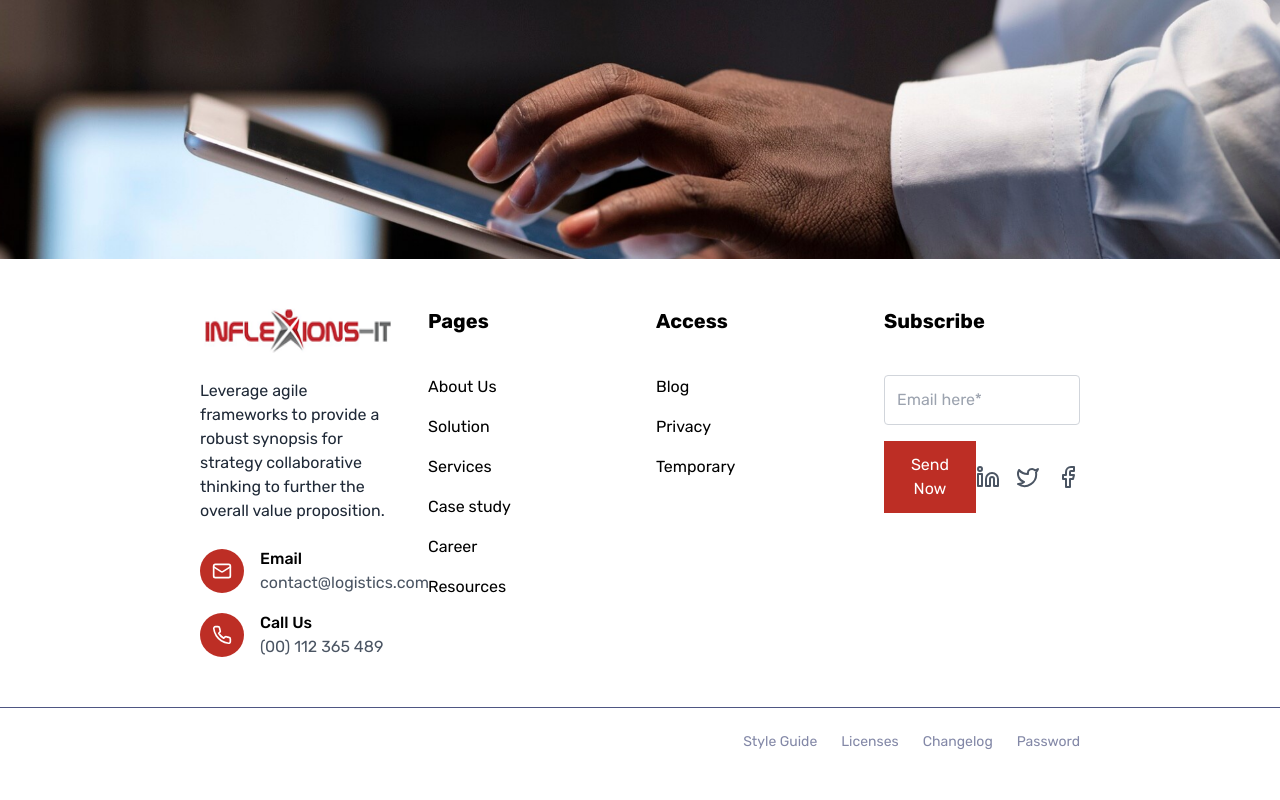
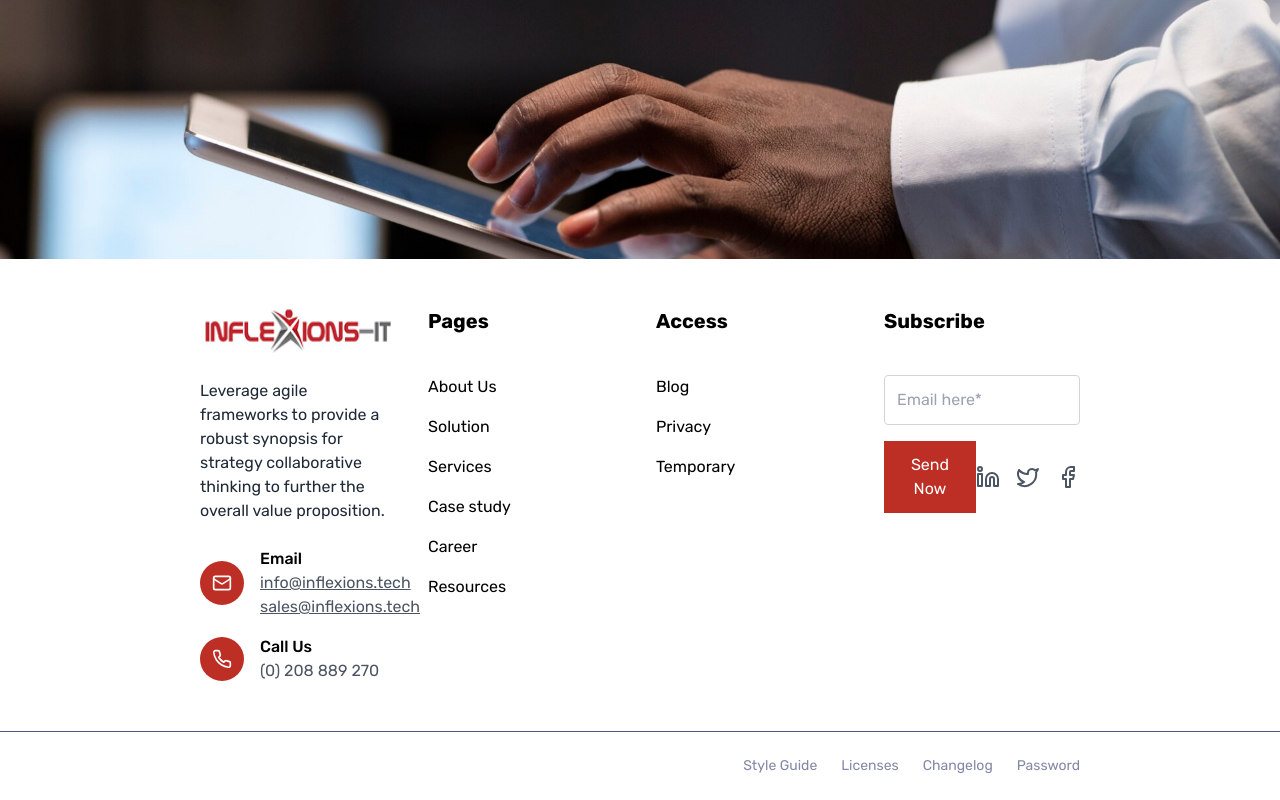
Before and after one commit to ekowtee/inflex, a React (Vite) app: page / in a window 1280 px wide. Shown: the part 4379-5179 px from the top of the page. Before the commit the page ends 5155 px from the top, so only its background shows below. Built offline with nearby package versions, Linux system fonts and the light colour scheme; what tailwindcss-motion would draw is missing.

Commit message:
project update

```diff
--- a/src/components/Footer.jsx
+++ b/src/components/Footer.jsx
@@ -24,7 +24,14 @@
                                 </div>
                                 <div>
                                     <p className="font-medium">Email</p>
-                                    <p className="text-gray-600">contact@logistics.com</p>
+                                    <p className="text-gray-600">
+                                        <a href="mailto:info@inflexions.tech" className="underline hover:text-blue-600">
+                                            info@inflexions.tech
+                                        </a> {' '}
+                                        <a href="mailto:sales@inflexions.tech" className="underline hover:text-blue-600">
+                                            sales@inflexions.tech
+                                        </a>
+                                    </p>
                                 </div>
                             </div>
                             <div className="flex items-center">
@@ -33,7 +40,7 @@
                                 </div>
                                 <div>
                                     <p className="font-medium">Call Us</p>
-                                    <p className="text-gray-600">(00) 112 365 489</p>
+                                    <p className="text-gray-600">(0) 208 889 270</p>
                                 </div>
                             </div>
                         </div>
--- a/src/components/Navbar.jsx
+++ b/src/components/Navbar.jsx
@@ -99,16 +99,16 @@
                 {/* Desktop social + contact */}
                 <div className="hidden lg:flex items-center space-x-4">
                     <div className="flex items-center space-x-3 mr-4">
-                        <Link to="#" className="text-gray-500 hover:text-[#5C5D5D]">
+                        <Link to="#" className="text-gray-500 hover:text-[#BD2E25]">
                             <FaInstagram size={20} />
                         </Link>
-                        <Link to="#" className="text-gray-500 hover:text-[#5C5D5D]">
+                        <Link to="#" className="text-gray-500 hover:text-[#BD2E25]">
                             <FaFacebookF size={20} />
                         </Link>
-                        <Link to="#" className="text-gray-500 hover:text-[#5C5D5D]">
+                        <Link to="#" className="text-gray-500 hover:text-[#BD2E25]">
                             <FaTwitter size={20} />
                         </Link>
-                        <Link to="#" className="text-gray-500 hover:text-[#5C5D5D]">
+                        <Link to="#" className="text-gray-500 hover:text-[#BD2E25]">
                             <FaLinkedinIn size={20} />
                         </Link>
                     </div>
@@ -191,16 +191,16 @@
                         </NavLink>
 
                         <div className="flex items-center space-x-3 py-2">
-                            <Link to="#" className="text-gray-500 hover:text-gray-700">
+                            <Link to="#" className="text-gray-500 hover:text-[#BD2E25]">
                                 <FaInstagram size={20} />
                             </Link>
-                            <Link to="#" className="text-gray-500 hover:text-gray-700">
+                            <Link to="#" className="text-gray-500 hover:text-[#BD2E25]">
                                 <FaFacebookF size={20} />
                             </Link>
-                            <Link to="#" className="text-gray-500 hover:text-gray-700">
+                            <Link to="#" className="text-gray-500 hover:text-[#BD2E25]">
                                 <FaTwitter size={20} />
                             </Link>
-                            <Link to="#" className="text-gray-500 hover:text-gray-700">
+                            <Link to="#" className="text-gray-500 hover:text-[#BD2E25]">
                                 <FaLinkedinIn size={20} />
                             </Link>
                         </div>
```
